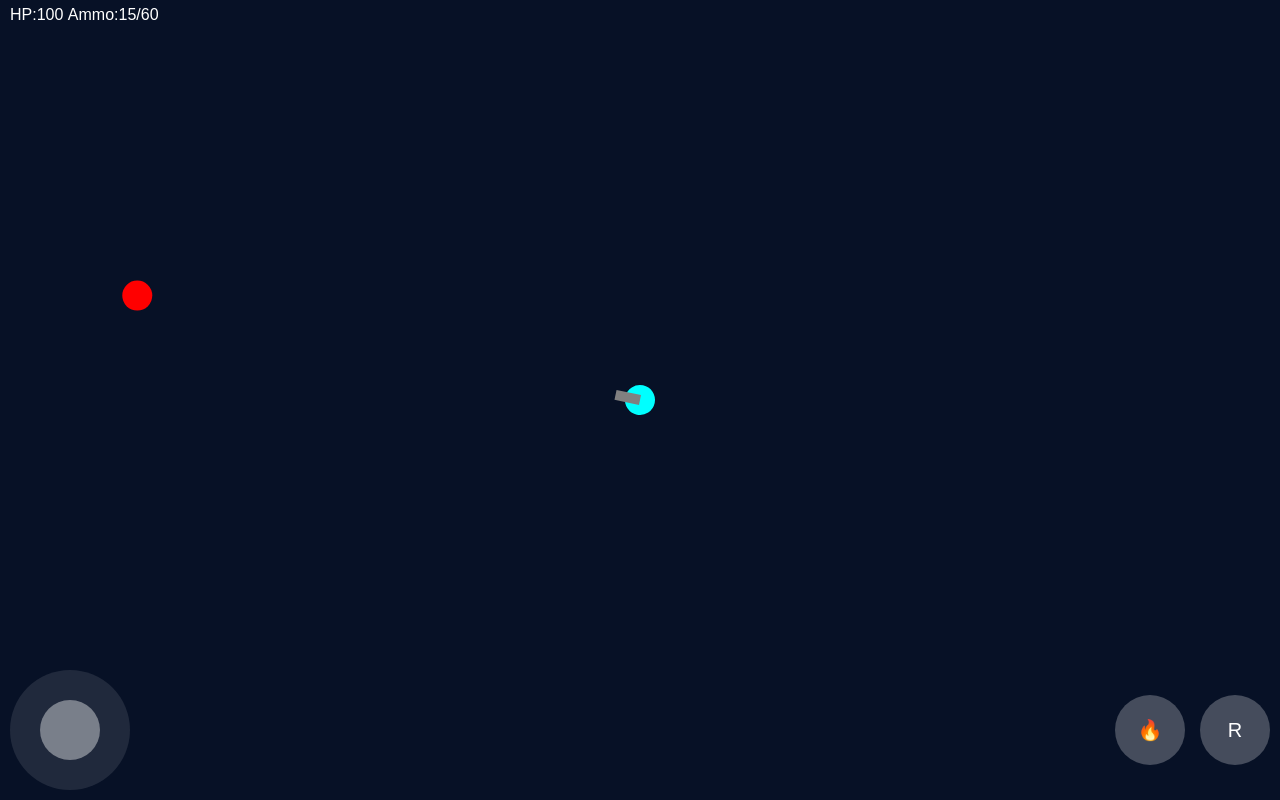
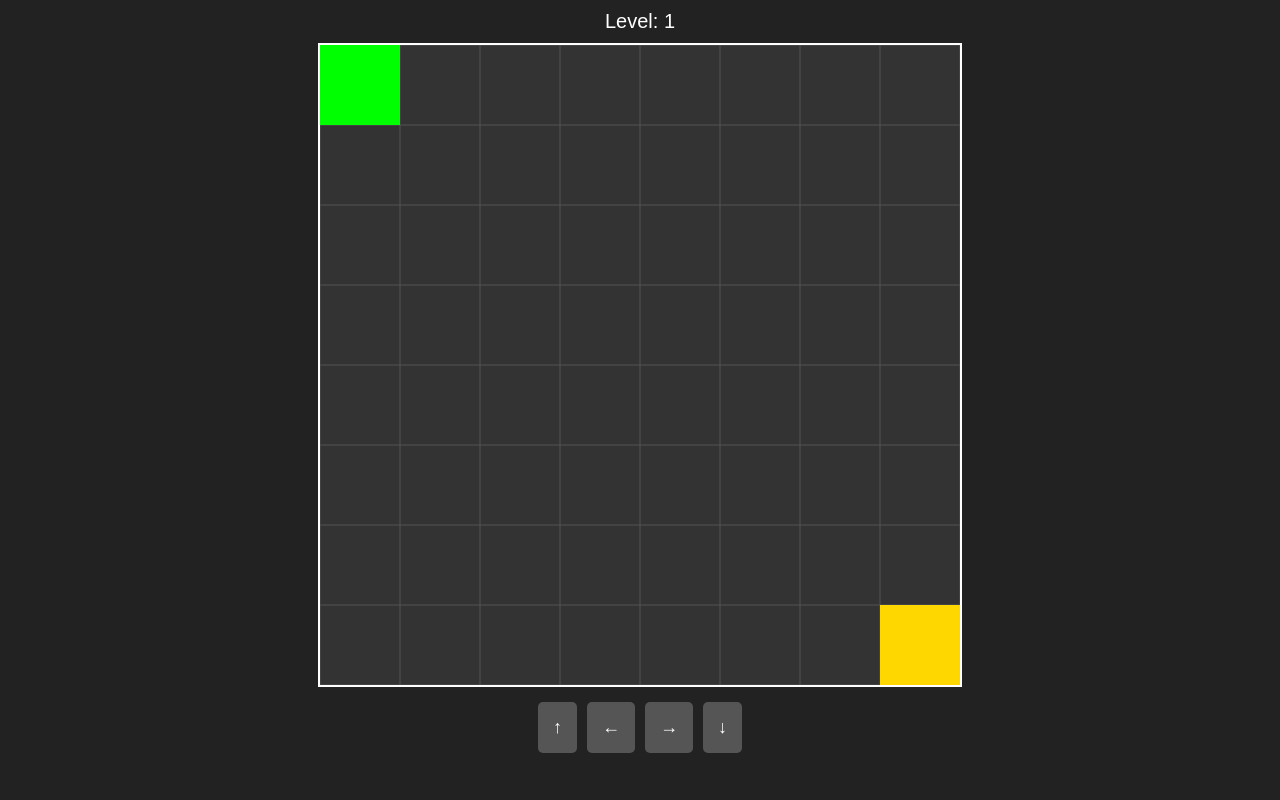
Before and after one commit to Shreeyans1729/Playground-, a plain HTML site: page index.html in a window 1280 px wide. Drawn offline with Linux system fonts and the light colour scheme.

Commit message:
Update index.html

```diff
--- a/index.html
+++ b/index.html
@@ -2,168 +2,187 @@
 <html lang="en">
 <head>
 <meta charset="UTF-8">
-<meta name="viewport" content="width=device-width,initial-scale=1.0">
-<title>Mini Royale Mobile</title>
+<meta name="viewport" content="width=device-width, initial-scale=1.0">
+<title>Time Traveler Puzzle</title>
 <style>
-  body { margin:0; background:#0e1625; color:white; font-family:sans-serif; overflow:hidden; }
-  canvas { display:block; width:100vw; height:100vh; background:#071126; touch-action:none; }
-
-  /* Touch controls */
+  body {
+    display: flex;
+    flex-direction: column;
+    align-items: center;
+    justify-content: flex-start;
+    margin: 0;
+    font-family: Arial, sans-serif;
+    background-color: #222;
+    color: #fff;
+    height: 100vh;
+    overflow: hidden;
+  }
+  canvas {
+    background-color: #333;
+    margin-top: 10px;
+    border: 2px solid #fff;
+  }
   #controls {
-    position:fixed; bottom:10px; left:10px; right:10px;
-    display:flex; justify-content:space-between; pointer-events:none;
+    display: flex;
+    justify-content: center;
+    margin-top: 10px;
   }
-  .joystick { width:120px; height:120px; border-radius:50%; background:rgba(255,255,255,0.1); position:relative; pointer-events:auto; }
-  .stick { width:60px; height:60px; border-radius:50%; background:rgba(255,255,255,0.4); position:absolute; left:30px; top:30px; }
-  .buttons { display:flex; gap:15px; align-items:center; pointer-events:auto; }
-  .btn { width:70px; height:70px; border-radius:50%; background:rgba(255,255,255,0.25); text-align:center; line-height:70px; font-size:20px; user-select:none; }
+  .btn {
+    background-color: #555;
+    border: none;
+    color: white;
+    padding: 15px;
+    margin: 5px;
+    font-size: 18px;
+    border-radius: 5px;
+    user-select: none;
+  }
+  .btn:active {
+    background-color: #777;
+  }
+  #level-info {
+    margin-top: 10px;
+    font-size: 20px;
+  }
 </style>
 </head>
 <body>
-<canvas id="game"></canvas>
-
-<!-- Controls -->
+<div id="level-info">Level: 1</div>
+<canvas id="gameCanvas"></canvas>
 <div id="controls">
-  <div class="joystick" id="moveJoy"><div class="stick" id="moveStick"></div></div>
-  <div class="buttons">
-    <div class="btn" id="shootBtn">🔥</div>
-    <div class="btn" id="reloadBtn">R</div>
-  </div>
+  <button class="btn" onclick="movePlayer(0,-1)">↑</button>
+  <button class="btn" onclick="movePlayer(-1,0)">←</button>
+  <button class="btn" onclick="movePlayer(1,0)">→</button>
+  <button class="btn" onclick="movePlayer(0,1)">↓</button>
 </div>
 
 <script>
-const canvas = document.getElementById("game");
-const ctx = canvas.getContext("2d");
+const canvas = document.getElementById('gameCanvas');
+const ctx = canvas.getContext('2d');
+let gridSize = 8;
+let tileSize;
+let levels = 5;
+let currentLevel = 1;
+
+// Player & clone structures
+let player = {x:0, y:0, moves:[]};
+let clones = [];
+let exit = {x:gridSize-1, y:gridSize-1};
+
+// Resize canvas for mobile
+function resizeCanvas(){
+    let size = Math.min(window.innerWidth, window.innerHeight) * 0.8;
+    canvas.width = size;
+    canvas.height = size;
+    tileSize = canvas.width / gridSize;
+}
+window.addEventListener('resize', resizeCanvas);
 resizeCanvas();
-window.addEventListener("resize", resizeCanvas);
 
-function resizeCanvas(){
-  canvas.width = window.innerWidth;
-  canvas.height = window.innerHeight;
+// Start or reset level
+function startLevel(level){
+    currentLevel = level;
+    document.getElementById('level-info').innerText = "Level: " + level;
+    player.x = 0; player.y = 0; player.moves = [];
+    clones = [];
+    exit.x = gridSize-1; exit.y = gridSize-1;
+
+    // Load clones from previous levels
+    for(let l=1; l<level; l++){
+        clones.push({moves: [...levelMoves[l-1]], x:0, y:0, step:0});
+    }
+    draw();
 }
 
-/* ---------------- PLAYER ---------------- */
-let player = {x:canvas.width/2, y:canvas.height/2, dir:0, size:15, health:100, ammo:15, reserve:60};
-let bullets = [];
-let enemies = [];
+// Store all player moves per level
+let levelMoves = [];
 
-/* ---------------- INPUT ---------------- */
-let move = {x:0,y:0};
-let shooting = false;
-
-const moveJoy = document.getElementById("moveJoy");
-const moveStick = document.getElementById("moveStick");
-
-moveJoy.addEventListener("touchstart", e=>e.preventDefault(), {passive:false});
-moveJoy.addEventListener("touchmove", e=>{
-  const touch = e.touches[0];
-  const rect = moveJoy.getBoundingClientRect();
-  let dx = touch.clientX - (rect.left + rect.width/2);
-  let dy = touch.clientY - (rect.top + rect.height/2);
-  const dist = Math.min(Math.hypot(dx,dy), rect.width/2 - 20);
-  const angle = Math.atan2(dy,dx);
-  move.x = Math.cos(angle) * (dist/(rect.width/2));
-  move.y = Math.sin(angle) * (dist/(rect.height/2));
-  moveStick.style.left = (30 + move.x*40) + "px";
-  moveStick.style.top = (30 + move.y*40) + "px";
-},{passive:false});
-moveJoy.addEventListener("touchend", ()=>{
-  move.x = move.y = 0;
-  moveStick.style.left="30px"; moveStick.style.top="30px";
-});
-
-document.getElementById("shootBtn").addEventListener("touchstart", ()=>shooting=true);
-document.getElementById("shootBtn").addEventListener("touchend", ()=>shooting=false);
-document.getElementById("reloadBtn").addEventListener("touchstart", reload);
-
-/* ---------------- GAME LOOP ---------------- */
-function reload(){
-  let need = 15 - player.ammo;
-  if(need>0 && player.reserve>0){
-    let give = Math.min(need, player.reserve);
-    player.ammo += give;
-    player.reserve -= give;
+// Movement function
+function movePlayer(dx, dy){
+    let newX = player.x + dx;
+    let newY = player.y + dy;
+    if(newX>=0 && newX<gridSize && newY>=0 && newY<gridSize){
+        player.x = newX;
+        player.y = newY;
+        player.moves.push({x:newX, y:newY});
+        updateClones();
+        draw();
+        checkExit();
     }
 }
 
-function shoot(){
-  if(player.ammo>0){
-    bullets.push({x:player.x,y:player.y,dx:Math.cos(player.dir)*6,dy:Math.sin(player.dir)*6});
-    player.ammo--;
+// Update clone positions
+function updateClones(){
+    clones.forEach(c=>{
+        if(c.step < c.moves.length){
+            c.x = c.moves[c.step].x;
+            c.y = c.moves[c.step].y;
+            c.step++;
+        }
+    });
+}
+
+// Check collisions & exit
+function checkExit(){
+    // Clone collision
+    for(let c of clones){
+        if(c.x === player.x && c.y === player.y){
+            alert("Hit your past self! Restarting level.");
+            startLevel(currentLevel);
+            return;
+        }
+    }
+    // Reached exit
+    if(player.x === exit.x && player.y === exit.y){
+        levelMoves[currentLevel-1] = [...player.moves];
+        if(currentLevel < levels){
+            alert("Level Complete! Next Level");
+            startLevel(currentLevel+1);
+        } else {
+            alert("Congratulations! You finished all levels.");
+            startLevel(1);
+        }
     }
 }
 
-function spawnEnemy(){
-  enemies.push({x:Math.random()*canvas.width,y:Math.random()*canvas.height,size:15,health:40});
+// Draw everything
+function draw(){
+    ctx.clearRect(0,0,canvas.width,canvas.height);
+    // Draw grid
+    ctx.strokeStyle = '#555';
+    for(let i=0;i<=gridSize;i++){
+        ctx.beginPath();
+        ctx.moveTo(i*tileSize,0);
+        ctx.lineTo(i*tileSize,canvas.height);
+        ctx.stroke();
+        ctx.beginPath();
+        ctx.moveTo(0,i*tileSize);
+        ctx.lineTo(canvas.width,i*tileSize);
+        ctx.stroke();
     }
-setInterval(spawnEnemy,3000);
-
-function update(){
-  // move player
-  player.x += move.x*3;
-  player.y += move.y*3;
-
-  // aim at nearest enemy
-  if(enemies.length>0){
-    let e = enemies[0];
-    player.dir = Math.atan2(e.y-player.y, e.x-player.x);
+    // Draw exit
+    ctx.fillStyle = 'gold';
+    ctx.fillRect(exit.x*tileSize, exit.y*tileSize, tileSize, tileSize);
+    // Draw clones
+    clones.forEach(c=>{
+        ctx.fillStyle = 'rgba(0,150,255,0.5)';
+        ctx.fillRect(c.x*tileSize, c.y*tileSize, tileSize, tileSize);
+    });
+    // Draw player
+    ctx.fillStyle = 'lime';
+    ctx.fillRect(player.x*tileSize, player.y*tileSize, tileSize, tileSize);
 }
 
-  // shoot
-  if(shooting) shoot();
+// Keyboard controls
+window.addEventListener('keydown', e=>{
+    if(e.key==='ArrowUp') movePlayer(0,-1);
+    else if(e.key==='ArrowDown') movePlayer(0,1);
+    else if(e.key==='ArrowLeft') movePlayer(-1,0);
+    else if(e.key==='ArrowRight') movePlayer(1,0);
+});
 
-  // update bullets
-  bullets.forEach(b=>{ b.x+=b.dx; b.y+=b.dy; });
-  bullets = bullets.filter(b=>b.x>0&&b.x<canvas.width&&b.y>0&&b.y<canvas.height);
-
-  // check hits
-  for(let b of bullets){
-    for(let e of enemies){
-      if(Math.hypot(e.x-b.x,e.y-b.y)<e.size){
-        e.health-=20;
-        b.hit=true;
-      }
-    }
-  }
-  bullets = bullets.filter(b=>!b.hit);
-  enemies = enemies.filter(e=>e.health>0);
-}
-
-function draw(){
-  ctx.clearRect(0,0,canvas.width,canvas.height);
-  // player
-  ctx.save();
-  ctx.translate(player.x,player.y);
-  ctx.rotate(player.dir);
-  ctx.fillStyle="cyan";
-  ctx.beginPath(); ctx.arc(0,0,player.size,0,Math.PI*2); ctx.fill();
-  ctx.fillStyle="gray"; ctx.fillRect(0,-5,25,10); // gun
-  ctx.restore();
-
-  // bullets
-  ctx.fillStyle="yellow";
-  for(let b of bullets){
-    ctx.beginPath(); ctx.arc(b.x,b.y,5,0,Math.PI*2); ctx.fill();
-  }
-
-  // enemies
-  ctx.fillStyle="red";
-  for(let e of enemies){
-    ctx.beginPath(); ctx.arc(e.x,e.y,e.size,0,Math.PI*2); ctx.fill();
-  }
-
-  // HUD
-  ctx.fillStyle="white";
-  ctx.font="16px sans-serif";
-  ctx.fillText("HP:"+player.health+" Ammo:"+player.ammo+"/"+player.reserve,10,20);
-}
-
-function loop(){
-  update();
-  draw();
-  requestAnimationFrame(loop);
-}
-loop();
+// Start first level
+startLevel(1);
 </script>
 </body>
 </html>
```
Lines whose indentation alone changed are shown as unchanged.
